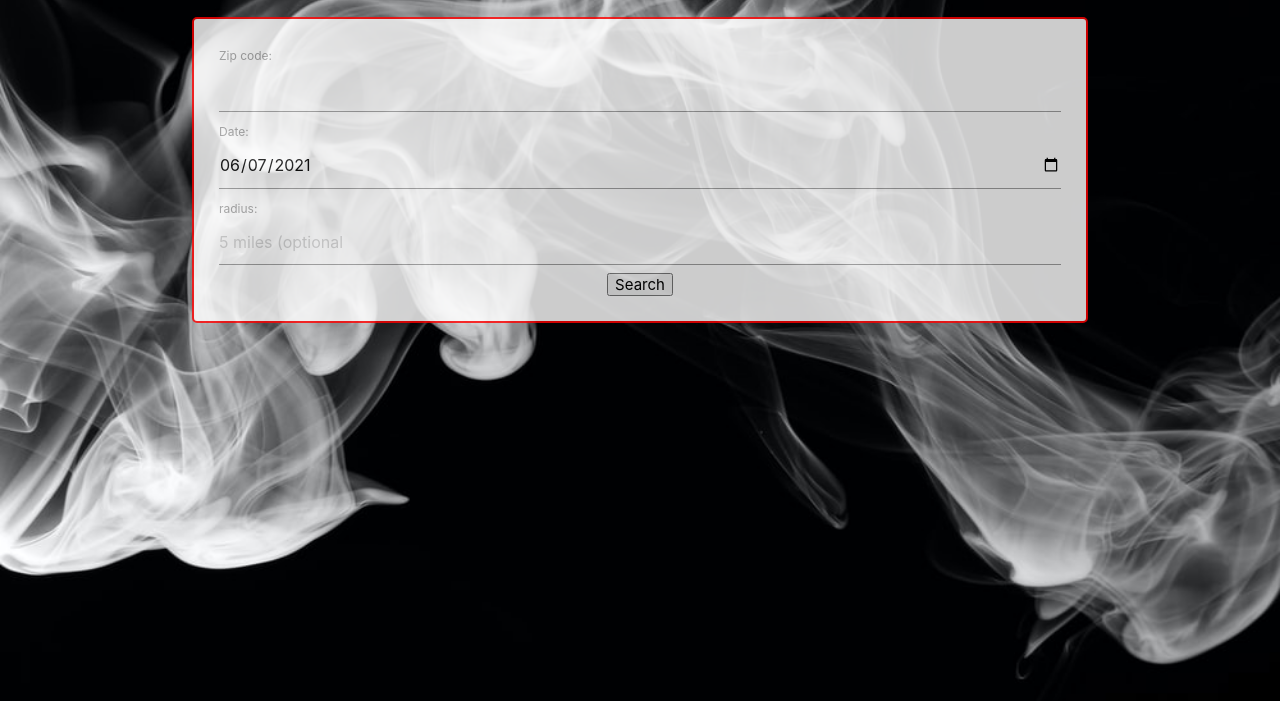
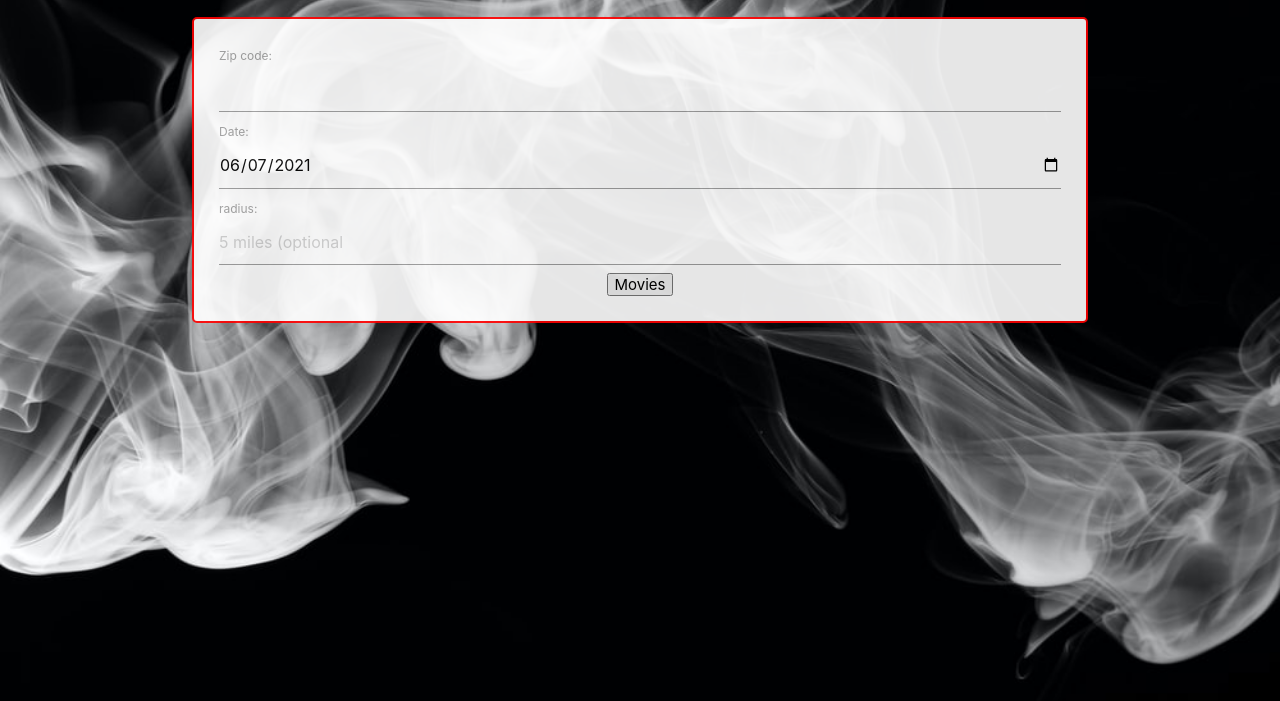
Before and after one commit to JaimeVilches87/Group-Project, a plain HTML site: page index.html in a window 1280 px wide. Shown: the part 99-800 px from the top of the page. Drawn offline with nearby package versions, Linux system fonts and the light colour scheme.

```diff
--- a/assets/css/style.css
+++ b/assets/css/style.css
@@ -39,7 +39,7 @@ padding: 25px;
 
 
 .container {
-    opacity: 0.80;
+    opacity: 0.90;
     background-color: white;
     border: 2px solid red;
     border-radius: 5px;
--- a/index.html
+++ b/index.html
@@ -49,7 +49,7 @@
                 <input type="text" id="radius-input" placeholder="5 miles (optional" class="validate">
             </div>
             <div class="flex-container">
-                <button id="searchBtn" type="button">Search</button>
+                <button id="searchBtn" type="button">Movies</button>
                 <button id="restaurant" type="button">Food</button>
                 <button id="dispensary" type="button">Dispensaries
                 </button>
```
Also changed, not shown: 1 other file.
